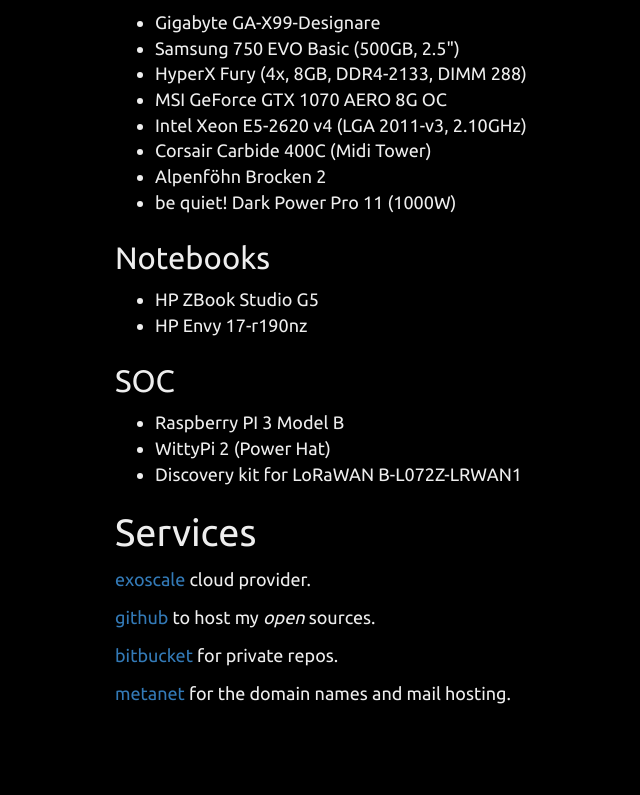
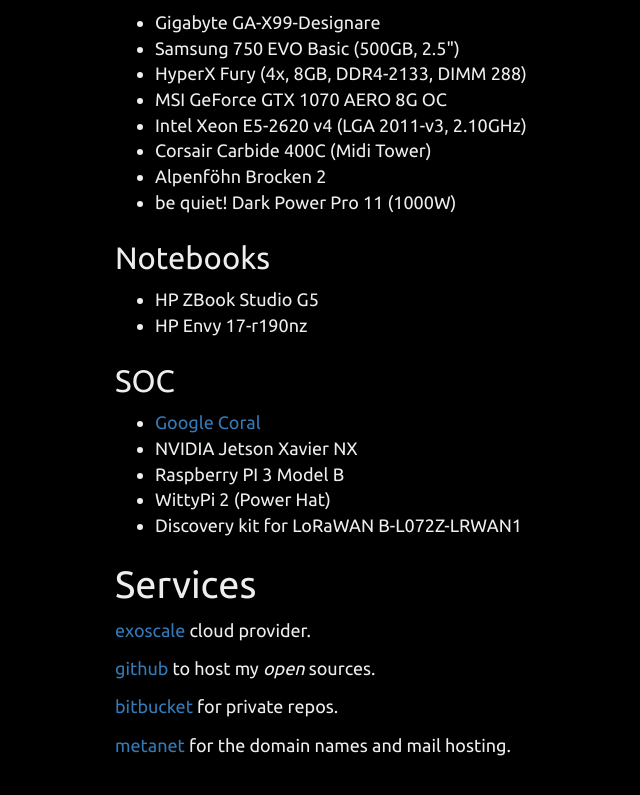
Before and after one commit to busino/busino.github.io, a plain HTML site: page technologies/index.html in a window 1280 px wide. Shown: the part 2299-3094 px from the top of the page, without its empty margins (150-790 px from the left). Drawn offline with Linux system fonts and the light colour scheme.

Commit message:
Added SOC

```diff
--- a/technologies/index.html
+++ b/technologies/index.html
@@ -155,6 +155,8 @@ with <a href="https://docs.docker.com/compose/">compose</a></p>
 </ul>
 <h3>SOC</h3>
 <ul>
+<li><a href="https://coral.ai/">Google Coral</a></li>
+<li>NVIDIA Jetson Xavier NX</li>
 <li>Raspberry PI 3 Model B</li>
 <li>WittyPi 2 (Power Hat)</li>
 <li>Discovery kit for LoRaWAN B-L072Z-LRWAN1</li>
```
